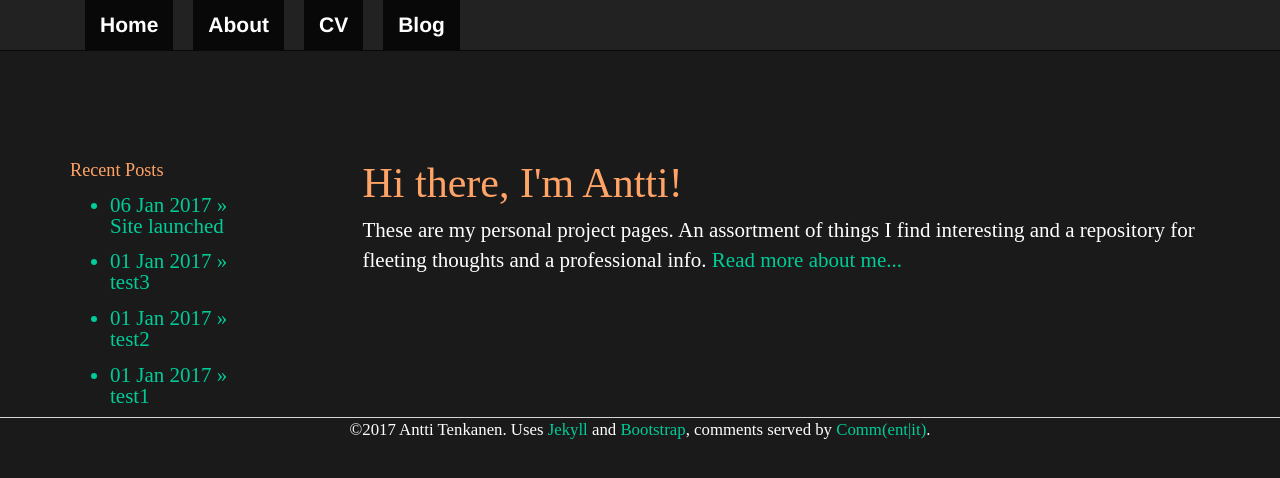
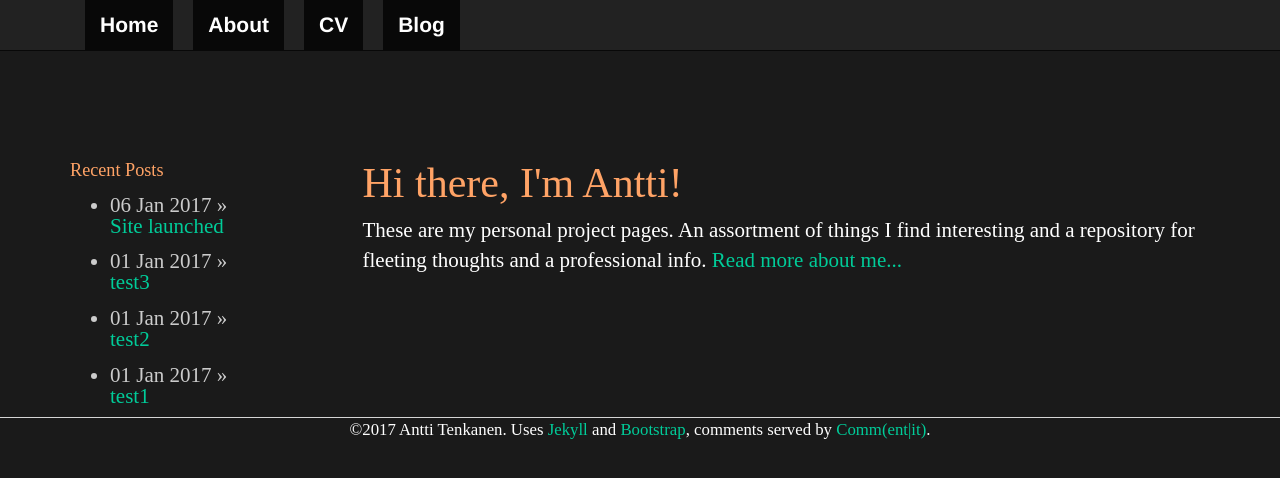
Before and after one commit to plantecophys/plantecophys, a Jekyll site: the page built from index.html, in a window 1280 px wide. Shown: the top 478 px of the page. Built offline with Jekyll 4.4.1, drawn with Linux system fonts in a browser that asks for light colours; the list of posts is cut into pages by our own code.

Commit message:
Update main.css

```diff
--- a/css/main.css
+++ b/css/main.css
@@ -103,7 +103,7 @@ ul.blog li {
 .recentposts li {
     margin-top: .7em;
     line-height: 1em;
-    color: #00cc99;
+    color: #cccccc;
 }
 /* Recent Posts box loppuu*/
 /* Commentit alkaa */
```
